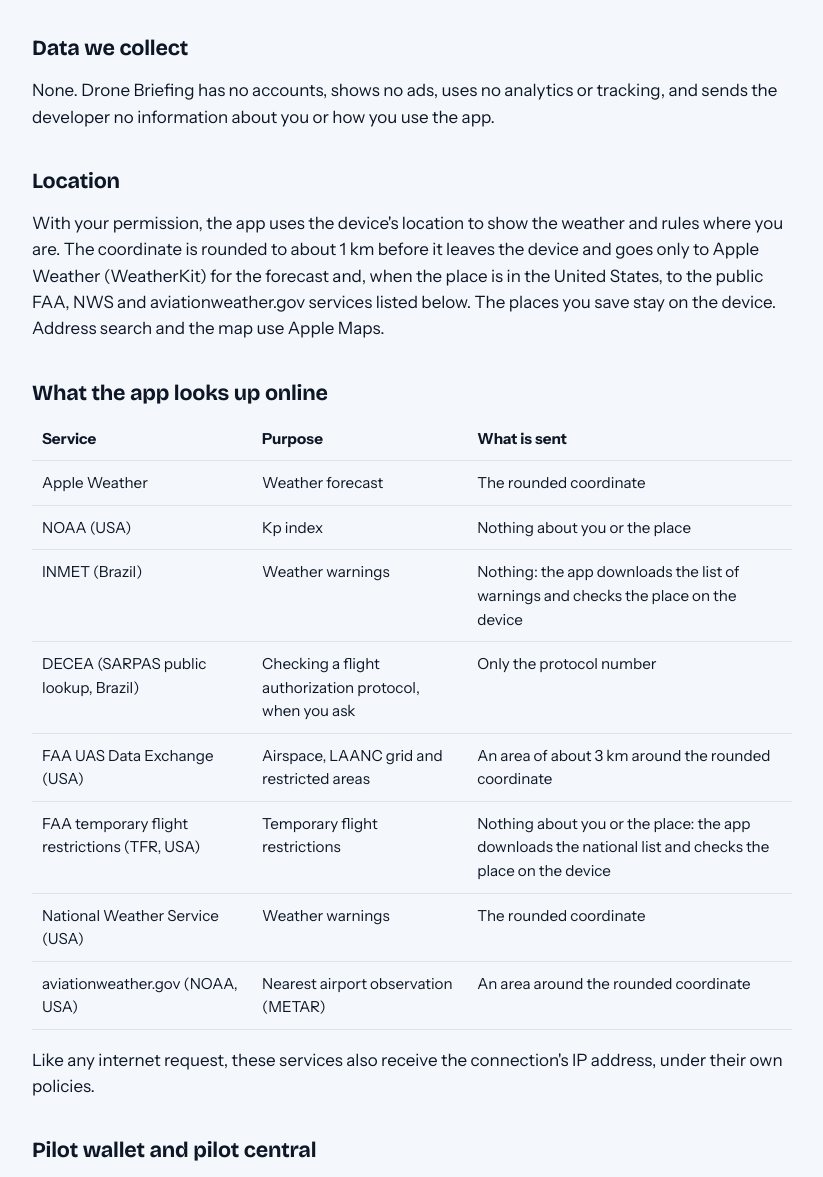
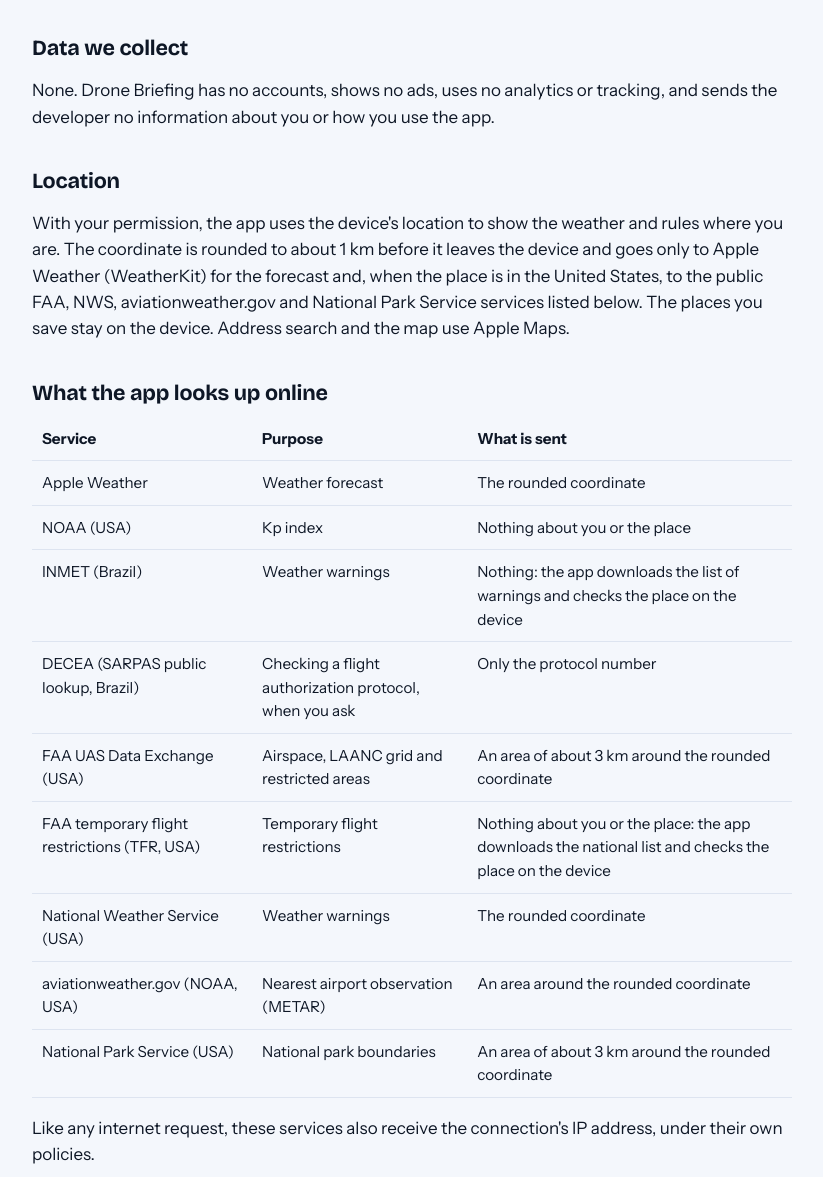
Before and after one commit to LeoCNogueira/dronebriefing-site, a plain HTML site: page en/privacy.html in a window 1280 px wide. Shown: the part 300-1477 px from the top of the page, without its empty margins (228-1051 px from the left). Drawn offline with nearby package versions, Linux system fonts and the light colour scheme.

Commit message:
Privacy: list the National Park Service boundaries used in the US (1.3)
Co-Authored-By: Claude Opus 5.5 <noreply@anthropic.com>

```diff
--- a/en/privacy.html
+++ b/en/privacy.html
@@ -32,7 +32,7 @@
     <p>None. Drone Briefing has no accounts, shows no ads, uses no analytics or tracking, and sends the developer no information about you or how you use the app.</p>
 
     <h2>Location</h2>
-    <p>With your permission, the app uses the device's location to show the weather and rules where you are. The coordinate is rounded to about 1 km before it leaves the device and goes only to Apple Weather (WeatherKit) for the forecast and, when the place is in the United States, to the public FAA, NWS and aviationweather.gov services listed below. The places you save stay on the device. Address search and the map use Apple Maps.</p>
+    <p>With your permission, the app uses the device's location to show the weather and rules where you are. The coordinate is rounded to about 1 km before it leaves the device and goes only to Apple Weather (WeatherKit) for the forecast and, when the place is in the United States, to the public FAA, NWS, aviationweather.gov and National Park Service services listed below. The places you save stay on the device. Address search and the map use Apple Maps.</p>
 
     <h2>What the app looks up online</h2>
     <table class="tabela">
@@ -45,6 +45,7 @@
       <tr><td>FAA temporary flight restrictions (TFR, USA)</td><td>Temporary flight restrictions</td><td>Nothing about you or the place: the app downloads the national list and checks the place on the device</td></tr>
       <tr><td>National Weather Service (USA)</td><td>Weather warnings</td><td>The rounded coordinate</td></tr>
       <tr><td>aviationweather.gov (NOAA, USA)</td><td>Nearest airport observation (METAR)</td><td>An area around the rounded coordinate</td></tr>
+      <tr><td>National Park Service (USA)</td><td>National park boundaries</td><td>An area of about 3 km around the rounded coordinate</td></tr>
     </table>
     <p>Like any internet request, these services also receive the connection's IP address, under their own policies.</p>
 
```
Also changed, not shown: privacy.html (+2 -1 lines).
